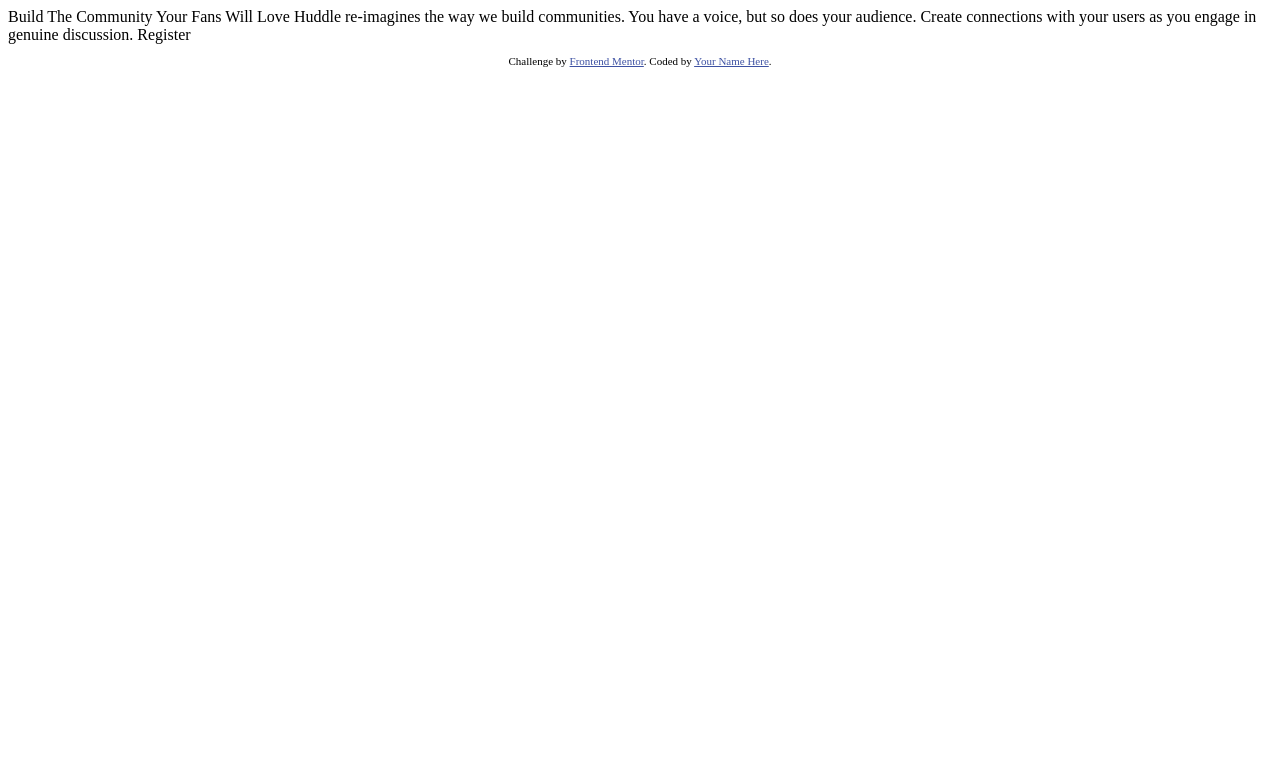
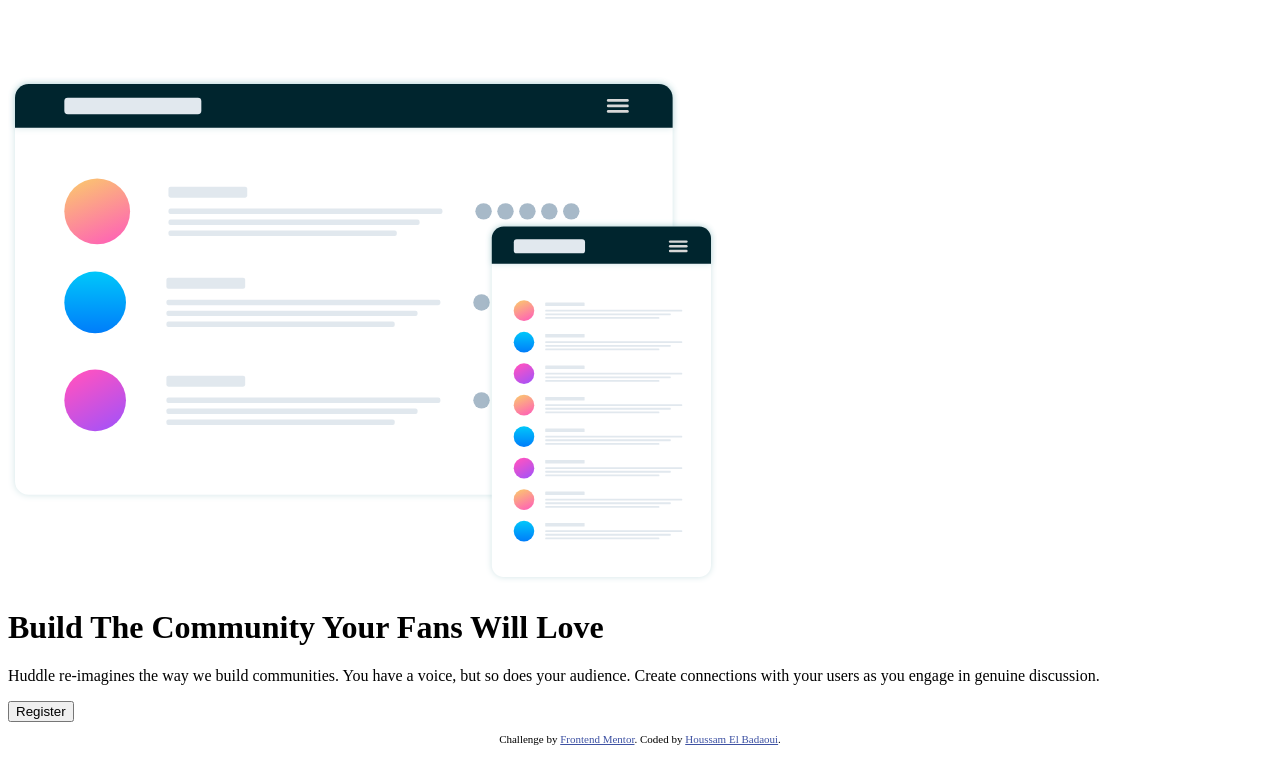
Before and after one commit to houssamelbadaoui/Huddle-landing-page, a plain HTML site: page index.html in a window 1280 px wide. Drawn offline with Linux system fonts and the light colour scheme.

Commit message:
Add semantic HTML structure

```diff
--- a/index.html
+++ b/index.html
@@ -15,18 +15,26 @@
   </style>
 </head>
 <body>
+  <header class="header">
+     <img src="./images/logo.svg" alt="logo">
+  </header>
+  <main class="main">
+    <div class="illustration">
+       <img src="./images/illustration-mockups.svg" alt="">
+    </div>
+    <div class="content">
+      <h1>Build The Community Your Fans Will Love</h1>
+      <p>Huddle re-imagines the way we build communities. You have a voice, but so does your audience.
+    Create connections with your users as you engage in genuine discussion. </p>
+      <button type="button">Register</button>
+    </div>
 
-  Build The Community Your Fans Will Love
-
-  Huddle re-imagines the way we build communities. You have a voice, but so does your audience.
-  Create connections with your users as you engage in genuine discussion.
-
-  Register
+  </main>
 
   <footer>
     <p class="attribution">
       Challenge by <a href="https://www.frontendmentor.io?ref=challenge" target="_blank">Frontend Mentor</a>.
-      Coded by <a href="#">Your Name Here</a>.
+      Coded by <a href="#">Houssam El Badaoui</a>.
     </p>
   </footer>
 </body>
```
